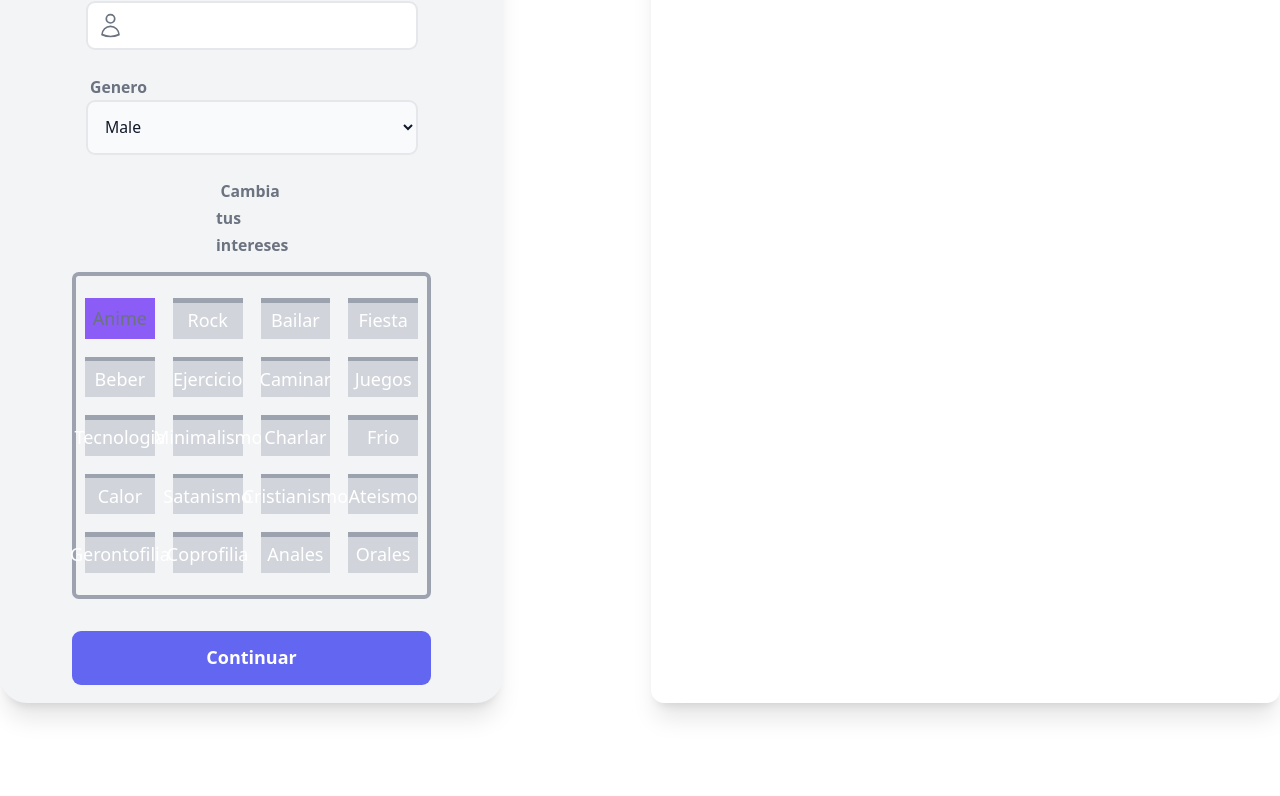
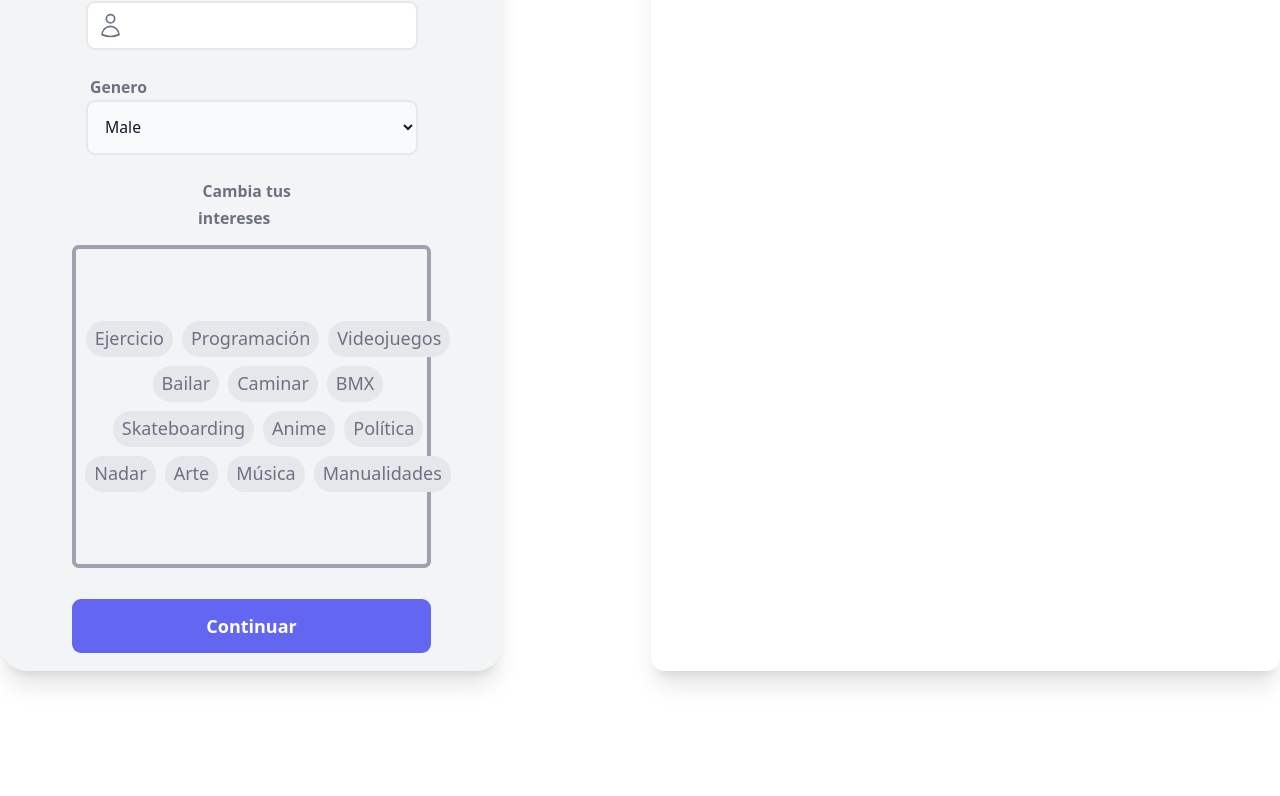
Before and after one commit to Juansebas064/hommies-frontend, a React (Vite) app: page /profile/config in a window 1280 px wide. Shown: the part 488-1284 px from the top of the page. Built offline with nearby package versions, Linux system fonts and the light colour scheme.

Commit message:
Se agregaron los botones de intereses

```diff
--- a/src/components/Profile/ProfileConfig.jsx
+++ b/src/components/Profile/ProfileConfig.jsx
@@ -2,48 +2,74 @@ import React, {useState} from "react";
 
 const ProfileConfig = () => {
 
-  const handleClick = (e) => {
-    e.preventDefault();
-    // Aquí puedes realizar las acciones que desees sin recargar la página
-    console.log('Botón clicado');
-  };
+  // const handleClick = (e) => {
+  //   e.preventDefault();
+  //   // Aquí puedes realizar las acciones que desees sin recargar la página
+  //   console.log('Botón clicado');
+  // };
 
+  const [intereses, setIntereses] = useState([
+    {
+      tematica: 'Ejercicio',
+      marcado: false
+    },
+    {
+      tematica: 'Programación',
+      marcado: false
+    },
+    {
+      tematica: 'Videojuegos',
+      marcado: false
+    },
+    {
+      tematica: 'Bailar',
+      marcado: false
+    },
+    {
+      tematica: 'Caminar',
+      marcado: false
+    },
+    {
+      tematica: 'BMX',
+      marcado: false
+    },
+    {
+      tematica: 'Skateboarding',
+      marcado: false
+    },
+    {
+      tematica: 'Anime',
+      marcado: false
+    },
+    {
+      tematica: 'Política',
+      marcado: false
+    },
+    {
+      tematica: 'Nadar',
+      marcado: false
+    },
+    {
+      tematica: 'Arte',
+      marcado: false
+    },
+    {
+      tematica: 'Música',
+      marcado: false
+    },
+    {
+      tematica: 'Manualidades',
+      marcado: false
+    }
+  ])
+  // 'Bailar', 'Cantar', 'Deportes', 'Meditación', 'Diseño gráfico', 'Skateboarding', 'Tocarla', 'Ambientalismo'
 
-  const [userInfo, setUserInfo] = useState({
-
-  });
-
-  const [profileImage, setProfileImage] = useState('');
-
-  const handleNameChange = (e) => {
-    setUserInfo({
-      ...userInfo,
-      [e.target.name]: e.target.value,
-    });
-  };
-
-  const handleInterestsChange = (e) => {
-    const selectedInterests = Array.from(e.target.selectedOptions, (option) => option.value);
-    setUserInfo({
-      ...userInfo,
-      interests: selectedInterests,
-    });
-  };
-
-  const handleImageChange = (e) => {
-    const file = e.target.files[0];
-    const reader = new FileReader();
-    reader.onloadend = () => {
-      setProfileImage(reader.result);
-    };
-    reader.readAsDataURL(file);
-  };
-
-  const renderActivityHistory = () => {
-    return userInfo.activityHistory.map((activity) => (
-      <li key={activity.id}>{activity.activity}</li>
-    ));
-  };
+  function handleEditarIntereses (index) {
+    const nuevosIntereses = intereses.slice();
+    nuevosIntereses[index].marcado = !nuevosIntereses[index].marcado;
+    setIntereses(nuevosIntereses);
+    console.log('Clicked: ', nuevosIntereses);
+  }
 
   return (
     <div className="container mx-auto px-0 py-28">
@@ -104,8 +130,8 @@ const ProfileConfig = () => {
                       </svg>
                     </div>
                     <input
-                      value={userInfo.lastName}
-                      onChange={handleNameChange}
+                      // value={userInfo.lastName}
+                      // onChange={handleNameChange}
                       type="text"
                       className="w-full -ml-10 pl-10 pr-3 py-2 rounded-lg border-2 border-gray-200 outline-none focus:border-indigo-500"
                     />
@@ -120,8 +146,8 @@ const ProfileConfig = () => {
                     <select
                       id="gender"
                       name="gender"
-                      value={userInfo.gender}
-                      onChange={handleNameChange}
+                      // value={userInfo.gender}
+                      // onChange={handleNameChange}
                       className="w-full pl-3 pr-3 py-3 bg-gray-50 border-2 border-gray-200 text-gray-900 text-sm rounded-lg focus:border-indigo-500 block"
                       >
                       <option value="Male">Male</option>
@@ -129,112 +155,24 @@ const ProfileConfig = () => {
                       <option value="Other">Other</option>
                     </select>
                 </div>
-                <div className="w-full px-32 mb-3">
+                <div className="w-full px-28 mb-3">
                   <label className="font-semibold text-sm px-1">Cambia tus intereses</label>
                 </div>
 
-                <div className="p-2 grid grid-cols-4 gap-4 border-4 border-gray-400 py-5 rounded-md">
+                <div className="grid grid-cols-4 gap-4 border-4 border-gray-400 py-5 rounded-md">
 
+                  <div className='w-[30vw] my-10 mx-auto flex justify-center flex-wrap'>
+                    {intereses.map((elemento, index) => (
+                    <button
 
-                    <button onClick={handleClick} className="bg-violet-500 hover:bg-violet-600 active:bg-violet-700 focus:outline-none focus:ring focus:ring-violet-300" >Anime</button>
-
-                  <div className='flex flex-col justify-between bg-gray-300 '>
-                    <input type="checkbox" id="cb4" value="cb4"
-                      className='appearance-none h-1 w-full bg-gray-400 checked:bg-yellow-300 checked:shadow-[0_0px_5px_yellow] transition-all duration-300 peer'/>
-                    <label  className='p-1 flex flex-row justify-center px-2 peer-checked:text-yellow-300 select-none text-white'>Rock</label>
+                      key={index}
+                      name={elemento.tematica}
+                      className={`rounded-full px-2 py-1 my-1 mx-1 ${elemento.marcado ? 'bg-indigo-500 text-white' : 'bg-gray-200'}`}
+                      onClick={() => handleEditarIntereses(index)}>
+                      {elemento.tematica}
+                    </button>
+                    ))}
                   </div>
-                  <div className='flex flex-col justify-between bg-gray-300 '>
-                    <input type="checkbox" id="cb4" value="cb4"
-                      className='appearance-none h-1 w-full bg-gray-400 checked:bg-yellow-300 checked:shadow-[0_0px_5px_yellow] transition-all duration-300 peer'/>
-                    <label  className='p-1 flex flex-row justify-center px-2 peer-checked:text-yellow-300 select-none text-white'>Bailar</label>
-                  </div>
-                  <div className='flex flex-col justify-between bg-gray-300 '>
-                    <input type="checkbox" id="cb4" value="cb4"
-                      className='appearance-none h-1 w-full bg-gray-400 checked:bg-yellow-300 checked:shadow-[0_0px_5px_yellow] transition-all duration-300 peer'/>
-                    <label  className='p-1 flex flex-row justify-center px-2 peer-checked:text-yellow-300 select-none text-white'>Fiesta</label>
-                  </div>
-                  <div className='flex flex-col justify-between bg-gray-300 '>
-                    <input type="checkbox" id="cb4" value="cb4"
-                      className='appearance-none h-1 w-full bg-gray-400 checked:bg-yellow-300 checked:shadow-[0_0px_5px_yellow] transition-all duration-300 peer'/>
-                    <label  className='p-1 flex flex-row justify-center px-2 peer-checked:text-yellow-300 select-none text-white'>Beber</label>
-                  </div>
-                  <div className='flex flex-col justify-between bg-gray-300 '>
-                    <input type="checkbox" id="cb4" value="cb4"
-                      className='appearance-none h-1 w-full bg-gray-400 checked:bg-yellow-300 checked:shadow-[0_0px_5px_yellow] transition-all duration-300 peer'/>
-                    <label  className='p-1 flex flex-row justify-center px-2 peer-checked:text-yellow-300 select-none text-white'>Ejercicio</label>
-                  </div>
-                  <div className='flex flex-col justify-between bg-gray-300 '>
-                    <input type="checkbox" id="cb4" value="cb4"
-                      className='appearance-none h-1 w-full bg-gray-400 checked:bg-yellow-300 checked:shadow-[0_0px_5px_yellow] transition-all duration-300 peer'/>
-                    <label  className='p-1 flex flex-row justify-center px-2 peer-checked:text-yellow-300 select-none text-white'>Caminar</label>
-                  </div>
-                  <div className='flex flex-col justify-between bg-gray-300 '>
-                    <input type="checkbox" id="cb4" value="cb4"
-                      className='appearance-none h-1 w-full bg-gray-400 checked:bg-yellow-300 checked:shadow-[0_0px_5px_yellow] transition-all duration-300 peer'/>
-                    <label  className='p-1 flex flex-row justify-center px-2 peer-checked:text-yellow-300 select-none text-white'>Juegos</label>
-                  </div>
-                  <div className='flex flex-col justify-between bg-gray-300 '>
-                    <input type="checkbox" id="cb4" value="cb4"
-                      className='appearance-none h-1 w-full bg-gray-400 checked:bg-yellow-300 checked:shadow-[0_0px_5px_yellow] transition-all duration-300 peer'/>
-                    <label  className='p-1 flex flex-row justify-center px-2 peer-checked:text-yellow-300 select-none text-white'>Tecnologia</label>
-                  </div>
-                  <div className='flex flex-col justify-between bg-gray-300 '>
-                    <input type="checkbox" id="cb4" value="cb4"
-                      className='appearance-none h-1 w-full bg-gray-400 checked:bg-yellow-300 checked:shadow-[0_0px_5px_yellow] transition-all duration-300 peer'/>
-                    <label  className='p-1 flex flex-row justify-center px-2 peer-checked:text-yellow-300 select-none text-white'>Minimalismo</label>
-                  </div>
-                  <div className='flex flex-col justify-between bg-gray-300 '>
-                    <input type="checkbox" id="cb4" value="cb4"
-                      className='appearance-none h-1 w-full bg-gray-400 checked:bg-yellow-300 checked:shadow-[0_0px_5px_yellow] transition-all duration-300 peer'/>
-                    <label  className='p-1 flex flex-row justify-center px-2 peer-checked:text-yellow-300 select-none text-white'>Charlar</label>
-                  </div>
-                  <div className='flex flex-col justify-between bg-gray-300 '>
-                    <input type="checkbox" id="cb4" value="cb4"
-                      className='appearance-none h-1 w-full bg-gray-400 checked:bg-yellow-300 checked:shadow-[0_0px_5px_yellow] transition-all duration-300 peer'/>
-                    <label  className='p-1 flex flex-row justify-center px-2 peer-checked:text-yellow-300 select-none text-white'>Frio</label>
-                  </div>
-                  <div className='flex flex-col justify-between bg-gray-300 '>
-                    <input type="checkbox" id="cb4" value="cb4"
-                      className='appearance-none h-1 w-full bg-gray-400 checked:bg-yellow-300 checked:shadow-[0_0px_5px_yellow] transition-all duration-300 peer'/>
-                    <label  className='p-1 flex flex-row justify-center px-2 peer-checked:text-yellow-300 select-none text-white'>Calor</label>
-                  </div>
-                  <div className='flex flex-col justify-between bg-gray-300 '>
-                    <input type="checkbox" id="cb4" value="cb4"
-                      className='appearance-none h-1 w-full bg-gray-400 checked:bg-yellow-300 checked:shadow-[0_0px_5px_yellow] transition-all duration-300 peer'/>
-                    <label  className='p-1 flex flex-row justify-center px-2 peer-checked:text-yellow-300 select-none text-white'>Satanismo</label>
-                  </div>
-                  <div className='flex flex-col justify-between bg-gray-300 '>
-                    <input type="checkbox" id="cb4" value="cb4"
-                      className='appearance-none h-1 w-full bg-gray-400 checked:bg-yellow-300 checked:shadow-[0_0px_5px_yellow] transition-all duration-300 peer'/>
-                    <label  className='p-1 flex flex-row justify-center px-2 peer-checked:text-yellow-300 select-none text-white'>Cristianismo</label>
-                  </div>
-                  <div className='flex flex-col justify-between bg-gray-300 '>
-                    <input type="checkbox" id="cb4" value="cb4"
-                      className='appearance-none h-1 w-full bg-gray-400 checked:bg-yellow-300 checked:shadow-[0_0px_5px_yellow] transition-all duration-300 peer'/>
-                    <label  className='p-1 flex flex-row justify-center px-2 peer-checked:text-yellow-300 select-none text-white'>Ateismo</label>
-                  </div>
-                  <div className='flex flex-col justify-between bg-gray-300 '>
-                    <input type="checkbox" id="cb4" value="cb4"
-                      className='appearance-none h-1 w-full bg-gray-400 checked:bg-yellow-300 checked:shadow-[0_0px_5px_yellow] transition-all duration-300 peer'/>
-                    <label  className='p-1 flex flex-row justify-center px-2 peer-checked:text-yellow-300 select-none text-white'>Gerontofilia</label>
-                  </div>
-                  <div className='flex flex-col justify-between bg-gray-300 '>
-                    <input type="checkbox" id="cb4" value="cb4"
-                      className='appearance-none h-1 w-full bg-gray-400 checked:bg-yellow-300 checked:shadow-[0_0px_5px_yellow] transition-all duration-300 peer'/>
-                    <label  className='p-1 flex flex-row justify-center px-2 peer-checked:text-yellow-300 select-none text-white'>Coprofilia</label>
-                  </div>
-                  <div className='flex flex-col justify-between bg-gray-300 '>
-                    <input type="checkbox" id="cb4" value="cb4"
-                      className='appearance-none h-1 w-full bg-gray-400 checked:bg-yellow-300 checked:shadow-[0_0px_5px_yellow] transition-all duration-300 peer'/>
-                    <label  className='p-1 flex flex-row justify-center px-2 peer-checked:text-yellow-300 select-none text-white'>Anales</label>
-                  </div>
-                  <div className='flex flex-col justify-between bg-gray-300 '>
-                    <input type="checkbox" id="cb4" value="cb4"
-                      className='appearance-none h-1 w-full bg-gray-400 checked:bg-yellow-300 checked:shadow-[0_0px_5px_yellow] transition-all duration-300 peer'/>
-                    <label  className='p-1 flex flex-row justify-center px-2 peer-checked:text-yellow-300 select-none text-white'>Orales</label>
-                  </div>
-
-
                 </div>
 
                 <button type="submit" className="block w-full max-w-xs mx-auto mt-7 bg-indigo-500 hover:bg-indigo-600 focus:bg-indigo-700 text-white rounded-lg px-3 py-3 font-semibold">
```
